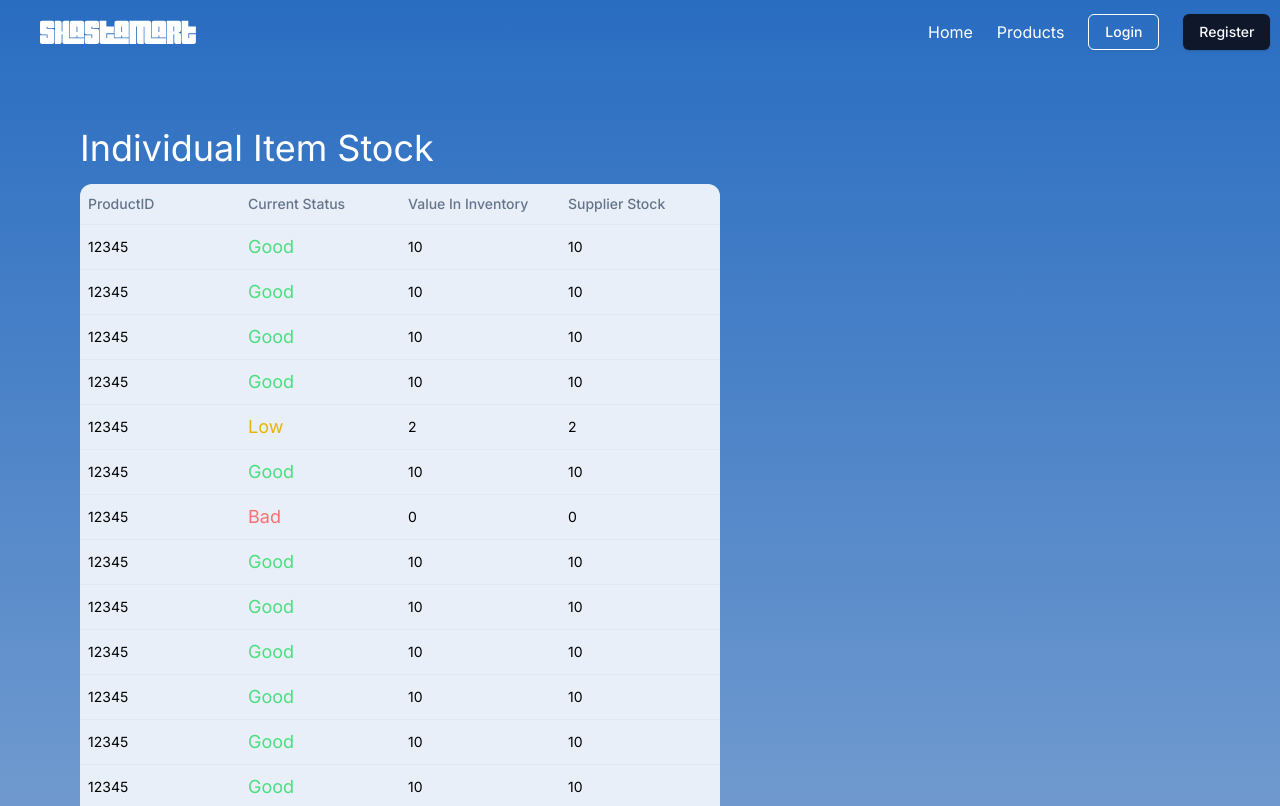
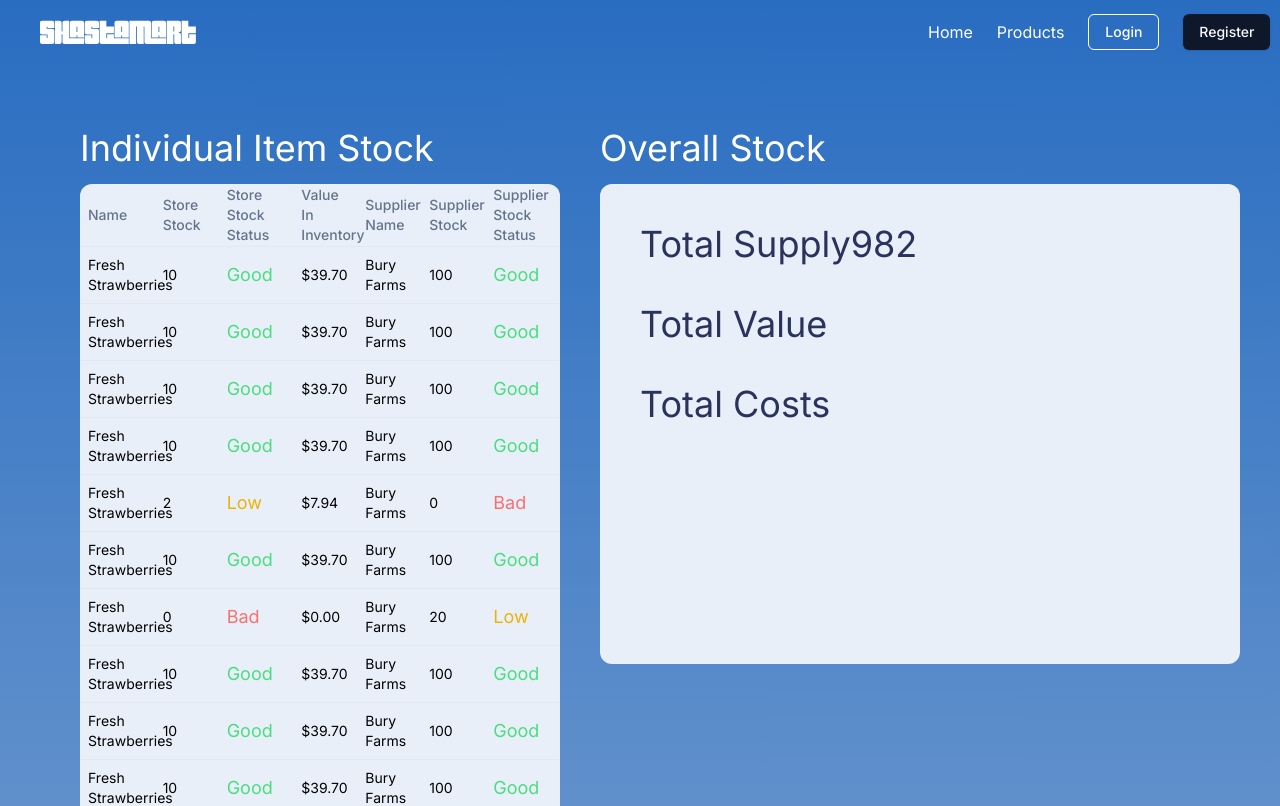
Before and after one commit to AlfredoRuiz-CS/TeamProject3380, a React (Vite) app in the folder client/: page /admin in a window 1280 px wide. Shown: the top 806 px of the page. Built offline with nearby package versions, Linux system fonts and the light colour scheme; a web font is replaced by a local one.

Commit message:
Continued work on AdminDashboard.tsx

```diff
--- a/client/src/components/store.ts
+++ b/client/src/components/store.ts
@@ -62,6 +62,7 @@ type UserState = {
   login: () => void;
   logout: () => void;
   addToCart: (product: productItem) => void;
+  addToList: (product: productItem) => void;
   removeFromCart: (product: productItem) => void;
   resetCart: () => void;
 };
@@ -94,6 +95,10 @@ const userStore: StateCreator<UserState, [['zustand/persist', unknown]]> = (
       cartItemsNumber: state.cartItemsNumber + 1,
       cartItems: state.cartItems.concat(product),
     })),
+  addToList: (product) =>
+    set((state) => ({
+      List: state.List.concat(product),
+    })),
   removeFromCart: (product) =>
     set((state) => ({
       ...state,
--- a/client/src/pages/AdminDashboard.tsx
+++ b/client/src/pages/AdminDashboard.tsx
@@ -18,7 +18,7 @@ const dummyProduct: productItem = {
   image: '/assets/strawberries.jpg',
   stock: 10,
   portion: 'lb.',
-  supplier: 'Berry Farms',
+  supplier: 'Bury Farms',
   supplierStock: 100,
   description: [
     'Organic, locally-sourced strawberries',
@@ -56,37 +56,39 @@ const dummyProducts: productItem[] = Array(100)
     ...dummyProduct,
   }));
 dummyProducts[4].stock = 2;
+dummyProducts[4].supplierStock = 0;
 dummyProducts[6].stock = 0;
+dummyProducts[6].supplierStock = 20;
 
 const AdminDashboard = () => {
   return (
     <>
       <div className="flex min-h-screen flex-col overflow-x-hidden bg-bgwhite bg-gradient-to-b from-logoblue via-bgwhite to-bgwhite font-inter text-black">
         <Header />
-        <div className="flex flex-row">
-          <div className="flex flex-col">
+        <div className="mt-16 flex flex-row gap-10">
           {/* Individual Item Stock Table */}
-            <div className="flex w-screen flex-col">
-              <h1 className="mb-4 ml-20 mt-16 text-4xl text-white">
-                Individual Item Stock
-              </h1>
-              <Table className="ml-20 min-h-[20rem] w-1/2 rounded-xl bg-cardwhite pl-10">
+          <div className="ml-20 flex flex-grow flex-col pb-10">
+            <h1 className="mb-4 text-4xl text-white">Individual Item Stock</h1>
+            <Table className="min-h-[20rem]  rounded-xl bg-cardwhite ">
               <TableHeader>
                 <TableRow>
-                    <TableHead className="max-w-6">ProductID</TableHead>
-                    <TableHead className="max-w-6">Current Status</TableHead>
-                    <TableHead className="max-w-6">
-                      Value In Inventory
+                  <TableHead className="max-w-6">Name</TableHead>
+                  <TableHead className="max-w-6">Store Stock</TableHead>
+
+                  <TableHead className="max-w-7">Store Stock Status</TableHead>
+                  <TableHead className="max-w-6">Value In Inventory</TableHead>
+                  <TableHead className="max-w-6">Supplier Name</TableHead>
+                  <TableHead className="max-w-6">Supplier Stock</TableHead>
+                  <TableHead className="max-w-7">
+                    Supplier Stock Status
                   </TableHead>
-                    <TableHead className="max-w-6">Supplier Stock</TableHead>
                 </TableRow>
               </TableHeader>
               <TableBody>
                 {dummyProducts.map((product, index) => (
                   <TableRow key={index}>
-                      <TableCell className="max-w-6">
-                        {product.productId}
-                      </TableCell>
+                    <TableCell className="max-w-7">{product.name}</TableCell>
+                    <TableCell className="max-w-6">{product.stock}</TableCell>
                     <TableCell className="max-w-6">
                       {product.stock > 3 ? (
                         <p className="text-lg text-green-400">Good</p>
@@ -96,12 +98,57 @@ const AdminDashboard = () => {
                         <p className="text-lg text-red-400">Bad</p>
                       )}
                     </TableCell>
-                      <TableCell className="max-w-6">{product.stock}</TableCell>
-                      <TableCell className="max-w-6">{product.stock}</TableCell>
+                    <TableCell className="max-w-6">
+                      {(product.stock * product.price).toLocaleString('en-US', {
+                        style: 'currency',
+                        currency: 'USD',
+                      })}
+                    </TableCell>
+                    <TableCell className="max-w-6">
+                      {product.supplier}
+                    </TableCell>
+
+                    <TableCell className="max-w-6">
+                      {product.supplierStock}
+                    </TableCell>
+                    <TableCell className="max-w-7">
+                      {product.supplierStock > 30 ? (
+                        <p className="text-lg text-green-400">Good</p>
+                      ) : product.supplierStock > 10 ? (
+                        <p className="text-lg text-yellow-500">Low</p>
+                      ) : (
+                        <p className="text-lg text-red-400">Bad</p>
+                      )}
+                    </TableCell>
                   </TableRow>
                 ))}
               </TableBody>
             </Table>
+          </div>
+          {/* Overall Stock and Popular Items */}
+          <div className="flex flex-col">
+            <h1 className="mb-4 text-4xl text-white">Overall Stock</h1>
+            <div className="mr-10 flex h-[30rem] min-w-[40rem] max-w-[50rem] flex-col rounded-xl bg-cardwhite">
+              <div className="flex flex-row">
+                <div className="ml-10 mt-10 flex flex-col gap-10">
+                  <div className="flex flex-row justify-between">
+                    <h1 className="flex text-4xl text-darkblue">
+                      Total Supply
+                    </h1>
+                    <h1 className="text-right text-4xl text-darkblue">
+                      {Object.values(dummyProducts).reduce(
+                        (total, product) => total + product.stock,
+                        0
+                      )}
+                    </h1>
+                  </div>
+                  {/* BACKEND CALL TO CHECK IF THERE ARE < 5 OUT OF STOCK PRODUCTS IN THE DB */}
+
+                  <h1 className="text-4xl text-darkblue">Total Value</h1>
+                  <h1 className="text-4xl text-darkblue">Total Costs</h1>
+                </div>
+              </div>
+              <div className="flex flex-col"></div>
             </div>
           </div>
         </div>
--- a/client/src/pages/Profile.tsx
+++ b/client/src/pages/Profile.tsx
@@ -22,6 +22,7 @@ const Profile = () => {
   const [isPasswordVisible, setIsPasswordVisible] = useState(false);
 
   console.log(store);
+
   const states = [
     'AL',
     'AK',
```
Lines whose indentation alone changed are shown as unchanged.
